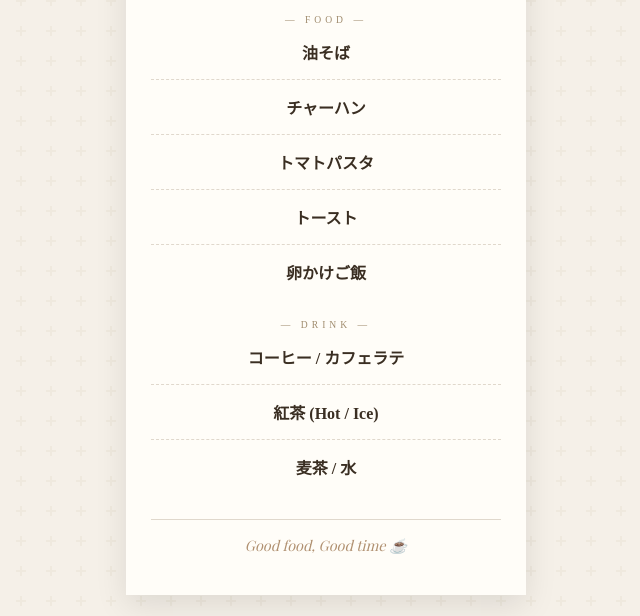
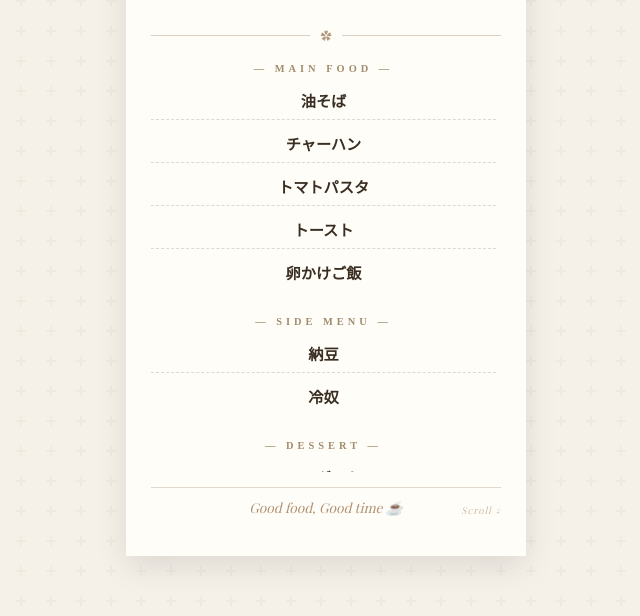
Before and after one commit to sonson029syumi/Menu, a plain HTML site: page index.html in a window 1280 px wide. Shown: the part 184-800 px from the top of the page, without its empty margins (314-954 px from the left). Drawn offline with nearby package versions, Linux system fonts and the light colour scheme; a web font is replaced by a local one.

Commit message:
Enhance card layout with scrollable content
Updated card layout to include scrollable content and adjusted styles for better presentation.

```diff
--- a/index.html
+++ b/index.html
@@ -23,39 +23,69 @@
             background: #fffdf8;
             width: 100%;
             max-width: 400px;
+            height: 85vh; /* 縦の長さを固定してスクロールさせる */
             padding: 40px 25px;
             box-shadow: 0 10px 30px rgba(0,0,0,0.1);
             position: relative;
-            text-align: center;
+            display: flex;
+            flex-direction: column;
         }
         .card::before {
             content: ''; position: absolute; top: -10px; left: 50%; transform: translateX(-50%);
             width: 60px; height: 20px; background: rgba(200, 175, 130, 0.4); border-radius: 2px;
+            z-index: 10;
         }
+
+        /* スクロールエリアの設定 */
+        .scroll-content {
+            overflow-y: auto;
+            flex: 1;
+            padding-right: 5px;
+        }
+        /* スクロールバーを見えなくする（お洒落重視） */
+        .scroll-content::-webkit-scrollbar { width: 0; }
+
+        .header { text-align: center; margin-bottom: 10px; }
         .header-tag { font-size: 0.6rem; letter-spacing: 3px; color: #a08c6e; margin-bottom: 8px; text-transform: uppercase; }
-
         .header h1 {
             font-size: 7.5vw;
-            max-font-size: 1.8rem;
             font-weight: 700;
             color: #3a2e22;
             white-space: nowrap;
-            overflow: hidden;
-            text-overflow: ellipsis;
             line-height: 1.4;
-            margin: 0 auto;
         }
         @media (min-width: 400px) { .header h1 { font-size: 1.8rem; } }
+        .header-sub { font-family: 'Playfair Display', serif; font-style: italic; font-size: 0.8rem; color: #b09070; margin-top: 5px; }
 
-        .header-sub { font-family: 'Playfair Display', serif; font-style: italic; font-size: 0.8rem; color: #b09070; margin-top: 5px; }
         .divider { display: flex; align-items: center; gap: 10px; margin: 20px 0; }
         .divider-line { flex: 1; height: 1px; background: #d9cfc0; }
-        .category { margin-bottom: 20px; }
-        .category-title { font-size: 0.6rem; letter-spacing: 4px; color: #a08c6e; margin-bottom: 15px; }
-        .item { margin-bottom: 15px; padding-bottom: 15px; border-bottom: 1px dashed #e0d8cc; text-align: left; }
+
+        .category { margin-bottom: 25px; text-align: center; }
+        .category-title { font-size: 0.65rem; letter-spacing: 4px; color: #a08c6e; margin-bottom: 15px; font-weight: bold; }
+        .item { margin-bottom: 12px; padding-bottom: 8px; border-bottom: 1px dashed #e0d8cc; }
         .item:last-child { border-bottom: none; }
-        .item-name { font-size: 1rem; color: #3a2e22; font-weight: 700; text-align: center; }
-        .footer { margin-top: 25px; padding-top: 15px; border-top: 1px solid #e0d8cc; font-family: 'Playfair Display', serif; font-style: italic; color: #b09070; font-size: 0.9rem; }
+        .item-name { font-size: 0.95rem; color: #3a2e22; font-weight: 700; }
+
+        .footer {
+            margin-top: 15px;
+            padding-top: 10px;
+            border-top: 1px solid #e0d8cc;
+            font-family: 'Playfair Display', serif;
+            font-style: italic;
+            color: #b09070;
+            font-size: 0.85rem;
+            text-align: center;
+            position: relative;
+        }
+        /* スクロール案内のアイコン */
+        .scroll-hint {
+            position: absolute;
+            right: 0;
+            bottom: 0;
+            font-size: 0.6rem;
+            letter-spacing: 1px;
+            opacity: 0.6;
+        }
     </style>
 </head>
 <body>
@@ -65,41 +95,45 @@
             <h1>気まぐれメニュー</h1>
             <div class="header-sub">Simple & Real delights.</div>
         </div>
+
         <div class="divider"><div class="divider-line"></div><div style="font-size:0.7rem;color:#b09878;">✿</div><div class="divider-line"></div></div>
 
-        <div class="category">
-            <div class="category-title">— FOOD —</div>
-            <div class="item">
-                <div class="item-name">油そば</div>
+        <div class="scroll-content">
+            <div class="category">
+                <div class="category-title">— MAIN FOOD —</div>
+                <div class="item"><div class="item-name">油そば</div></div>
+                <div class="item"><div class="item-name">チャーハン</div></div>
+                <div class="item"><div class="item-name">トマトパスタ</div></div>
+                <div class="item"><div class="item-name">トースト</div></div>
+                <div class="item"><div class="item-name">卵かけご飯</div></div>
             </div>
-            <div class="item">
-                <div class="item-name">チャーハン</div>
+
+            <div class="category">
+                <div class="category-title">— SIDE MENU —</div>
+                <div class="item"><div class="item-name">納豆</div></div>
+                <div class="item"><div class="item-name">冷奴</div></div>
             </div>
-            <div class="item">
-                <div class="item-name">トマトパスタ</div>
+
+            <div class="category">
+                <div class="category-title">— DESSERT —</div>
+                <div class="item"><div class="item-name">ヨーグルト</div></div>
+                <div class="item"><div class="item-name">気まぐれフルーツ</div></div>
             </div>
-            <div class="item">
-                <div class="item-name">トースト</div>
-            </div>
-            <div class="item">
-                <div class="item-name">卵かけご飯</div>
+
+            <div class="category">
+                <div class="category-title">— DRINK —</div>
+                <div class="item"><div class="item-name">コーヒー</div></div>
+                <div class="item"><div class="item-name">カフェラテ</div></div>
+                <div class="item"><div class="item-name">紅茶 (Hot / Ice)</div></div>
+                <div class="item"><div class="item-name">麦茶</div></div>
+                <div class="item"><div class="item-name">水</div></div>
             </div>
         </div>
 
-        <div class="category">
-            <div class="category-title">— DRINK —</div>
-            <div class="item">
-                <div class="item-name">コーヒー / カフェラテ</div>
-            </div>
-            <div class="item">
-                <div class="item-name">紅茶 (Hot / Ice)</div>
-            </div>
-            <div class="item">
-                <div class="item-name">麦茶 / 水</div>
-            </div>
+        <div class="footer">
+            Good food, Good time ☕
+            <div class="scroll-hint">Scroll ↓</div>
         </div>
-
-        <div class="footer">Good food, Good time ☕</div>
     </div>
 </body>
 </html>
```
